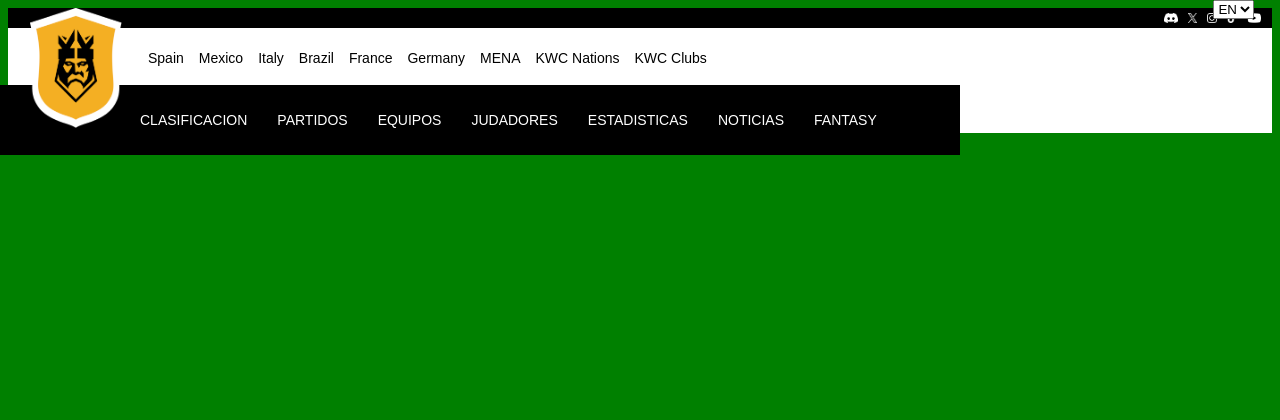
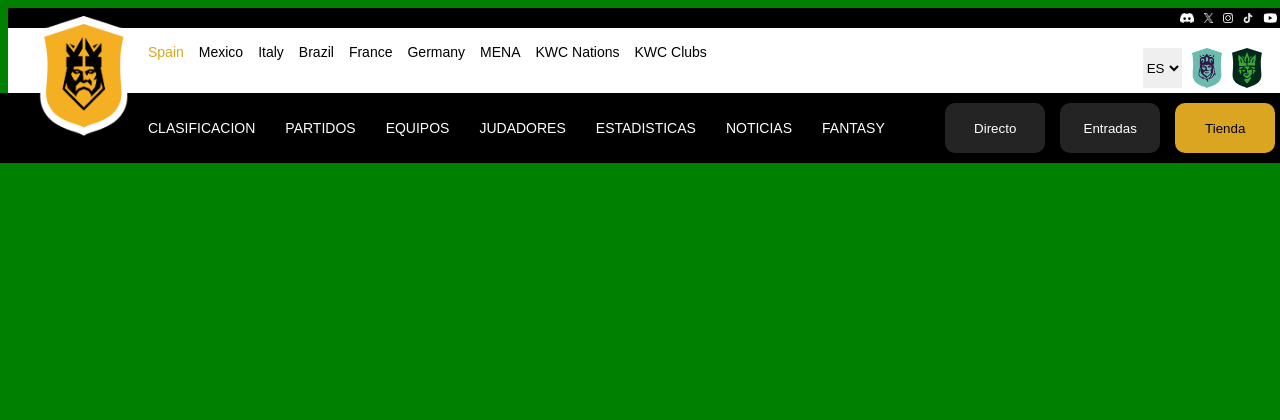
Before and after one commit to hmarmar504/Disenio, a PHP site: page / in a window 1280 px wide. Shown: the top 420 px of the page. Run offline with PHP 8.4, Linux system fonts and the light colour scheme.

Commit message:
kinliBarraNavegacion2

```diff
--- a/kingsLeague/index.html
+++ b/kingsLeague/index.html
@@ -226,12 +226,20 @@
         </div>
         <div class="navLogos">
             <select name="idioma" id="languajeSelector">
-                <optio>DE</optio>
+                <option>ES </option>
+                <option>DE</option>
                 <option>EN</option>
                 <option>FR</option>
                 <option>IT</option>
                 <option>PT</option>
             </select>
+            <img src="imagenes/ql-short-logo.png">
+            <img src="imagenes/Prince-Cup-1.svg">
+        </div>
+        <div class="navBotones">
+            <button>Directo</button>
+            <button>Entradas</button>
+            <button id="navBotonesTienda">Tienda</button>
         </div>
     </header>
 </body>
--- a/kingsLeague/style.css
+++ b/kingsLeague/style.css
@@ -5,8 +5,10 @@ body{
 }
 /*Cabecera general*/
 header{
+    position: fixed;
     height: 125px;
     background-color: white;
+    width: 100%;
 }
 .headRedes{
     display: flex;
@@ -76,12 +78,15 @@ header{
 }
 
 .navRegiones li{
-    height: 100%;
+    height: 80%;
 }
 .navRegiones li:hover > .navRegionesSubmenu > ul{
     z-index: 2;
     display: flex;
     background-color: black;
+}
+.navRegiones > ul > li:hover{
+    border-bottom: solid 15px goldenrod;
 }
 .navRegiones li:hover #active > .navRegionesSubmenu >ul{
     display: none;
@@ -90,10 +95,48 @@ header{
     display: flex;
     z-index: 1;
 }
+#active{
+    color: goldenrod;
+}
 .navLogos{
     display: flex;
     position: absolute;
     z-index: 100;
     right: 2%;
-    top: 0px;
+    top: 40px;
+    gap: 10px;
 }
+.navLogos select{
+    border: none;
+
+}
+.navLogos img{
+    height: 40px;
+}
+.navBotones{
+    display: flex;
+    position: absolute;
+    right: 0%;
+    padding-right:1% ;
+    gap: 15px;
+    background-color: black;
+    height: 70px;
+    width: 100%;
+    top: 85px;
+    align-items: center;
+    justify-content: end;
+
+}
+.navBotones button{
+    height: 50px;
+    width: 100px;
+    border: none;
+    border-radius: 10px;
+    color: white;
+    background-color: rgb(36, 36, 36);
+    z-index: 5;
+}
+#navBotonesTienda{
+    background-color: goldenrod;
+    color: black;
+}
```
